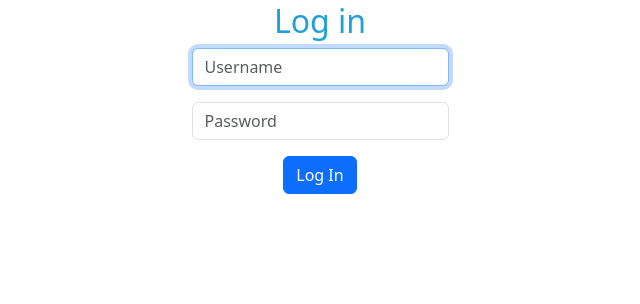
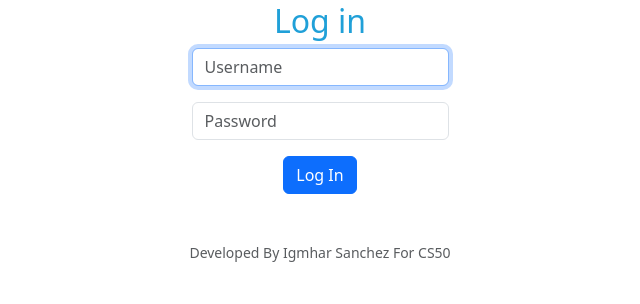
Before and after one commit to Vizard16/CS50-Final-project, a Flask app: page /login in a window 1280 px wide. Shown: the part 148-452 px from the top of the page, without its empty margins (320-960 px from the left). Run offline with Flask 3, Linux system fonts and the light colour scheme; some libraries are stand-ins or nearby versions.

Commit message:
Added a footer

```diff
--- a/templates/layout.html
+++ b/templates/layout.html
@@ -81,7 +81,9 @@
             {% block main %}{% endblock %}
         </main>
 
-        <footer class="mb-5">
+        <footer class="mb-5 small text-center text-muted">
+
+            Developed By Igmhar Sanchez For CS50
 
 
 
```
